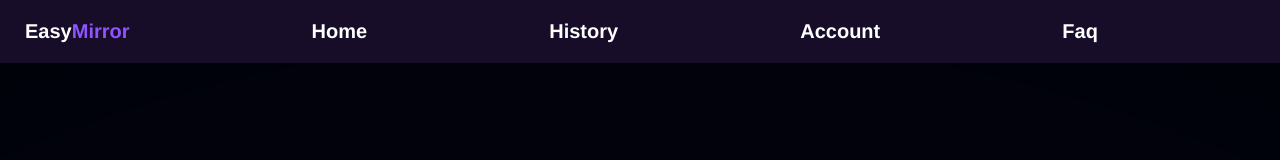
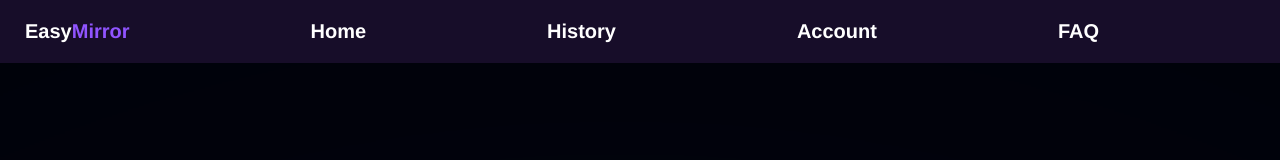
Before and after one commit to easymirror/easymirror-frontend, a React (Create React App) app: page / in a window 1280 px wide. Shown: the top 160 px of the page. Built offline with nearby package versions, Linux system fonts and the light colour scheme.

Commit message:
Update index.tsx

```diff
--- a/src/layouts/navbar/index.tsx
+++ b/src/layouts/navbar/index.tsx
@@ -17,7 +17,7 @@ export const Navbar = () => {
                     <SideNavigationButton title="Home" to="/home"/>
                     <SideNavigationButton title="History" to="/history"/>
                     <SideNavigationButton title="Account" to="/account"/>
-                    <SideNavigationButton title="Faq" to="/faq"/>
+                    <SideNavigationButton title="FAQ" to="/faq"/>
                 </div>
             )}
 
@@ -33,7 +33,7 @@ export const Navbar = () => {
                 <SideNavigationButton title="Home" to="/home"/>
                 <SideNavigationButton title="History" to="/history"/>
                 <SideNavigationButton title="Account" to="/account"/>
-                <SideNavigationButton title="Faq" to="/faq"/>
+                <SideNavigationButton title="FAQ" to="/faq"/>
             </div>
 
         </nav>
```
